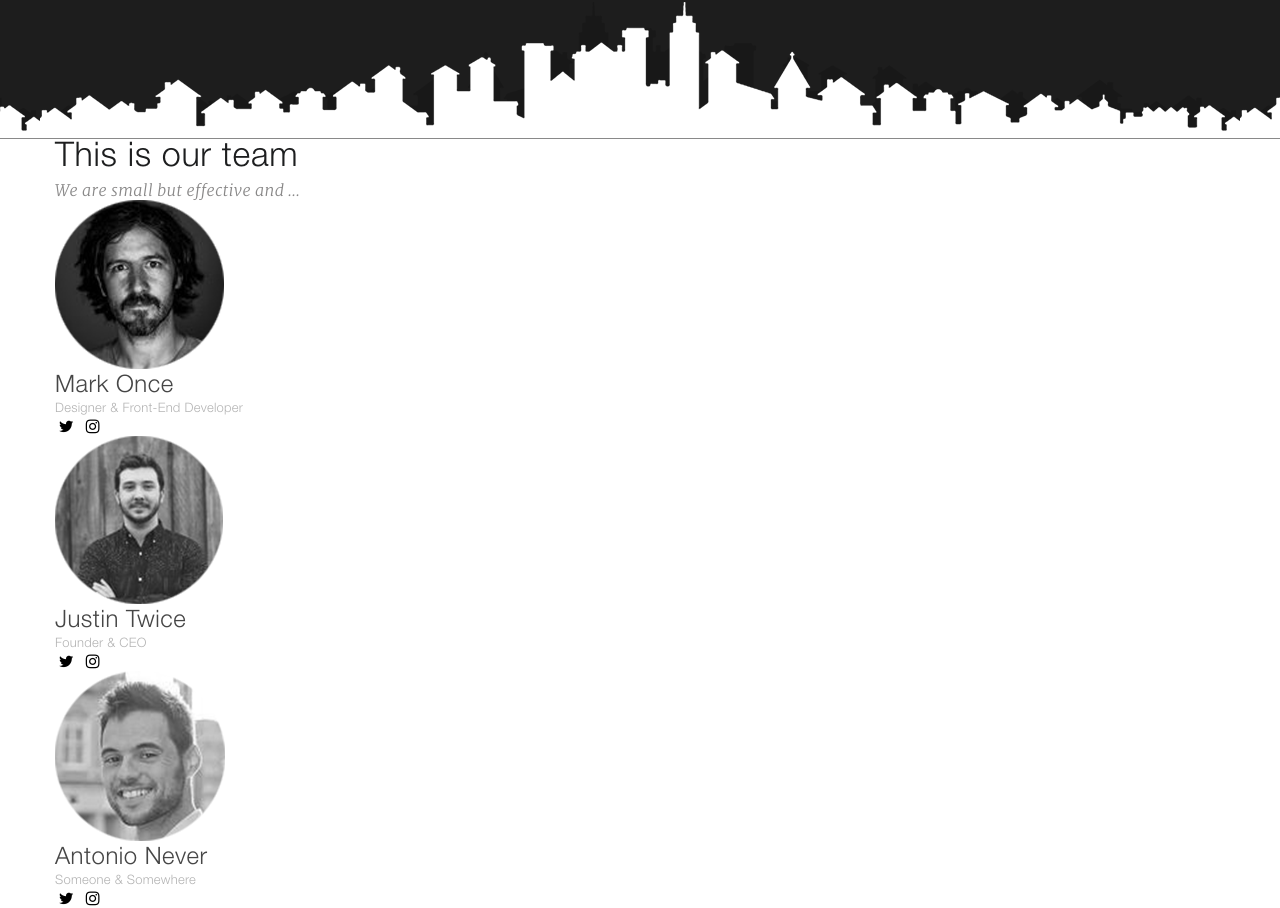
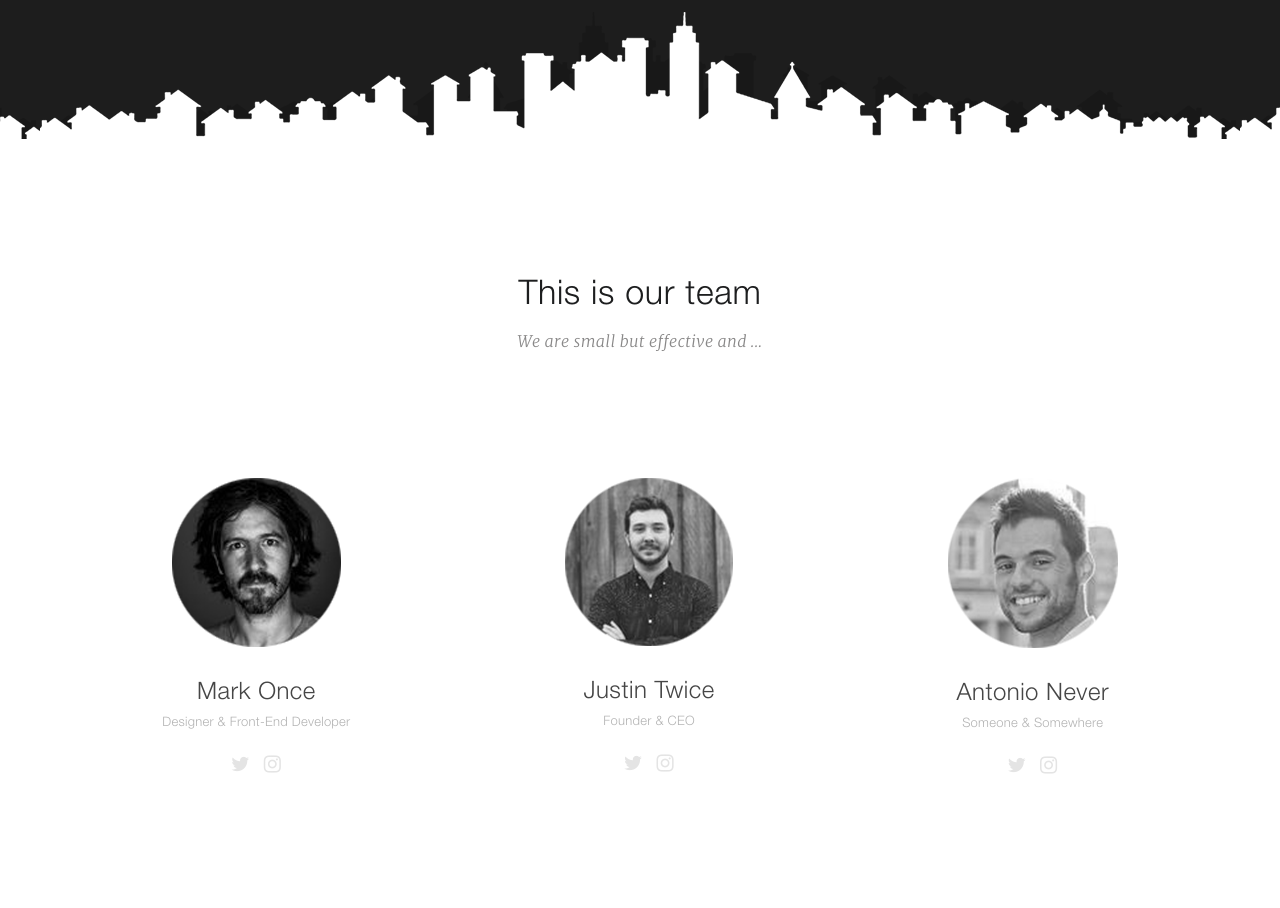
Before and after one commit to ekichakov/WP, a plain HTML site: page index.html in a window 1280 px wide. Shown: the part 1623-2531 px from the top of the page. After the commit the page ends 2507 px from the top, so only its background shows below. Drawn offline with Linux system fonts and the light colour scheme.

Commit message:
Раздел "команда" готов

```diff
--- a/css/style.css
+++ b/css/style.css
@@ -132,8 +132,8 @@ body{
   padding-top: 128px;
   padding-bottom: 271px;
   background:
-    url("/img/buildings__white.png") center bottom repeat-x,
-    url("/img/buildings__dark.png") center bottom repeat-x,
+    url("/img/buildings__white.png") center 101% repeat-x,
+    url("/img/buildings__dark.png") center 101% repeat-x,
     #1d1d1d;
     /* background-size: contain contain; */
 }
@@ -178,6 +178,7 @@ body{
   height: 745px;
 }
 .block__head {
+  text-align: center;
 }
 .block__title {
   font-family: "HelveticaNeueLTProLt", sans-serif;
@@ -186,6 +187,8 @@ body{
   letter-spacing: 0.02em;
   color: #1d1e1f;
   margin: 0;
+  padding-top: 138px;
+  margin-bottom: 13px;
 }
 .block__text {
   font-family: "Merriweather-LightItalic", sans-serif;
@@ -197,10 +200,15 @@ body{
   margin: 0;
 }
 .team__inner {
+  display: flex;
+  justify-content: space-around;
+  padding-top: 127px;
 }
 .team__item {
+  text-align: center;
 }
 .team__item-img {
+  margin-bottom: 29px;
 }
 .team__item-title {
   font-family: "HelveticaNeueLTProLt", sans-serif;
@@ -209,6 +217,7 @@ body{
   letter-spacing: 0.02em;
   color: #464646;
   margin: 0;
+  margin-bottom: 7px;
 }
 .team__item-text {
   font-family: "HelveticaNeueLTProLt", sans-serif;
@@ -217,12 +226,13 @@ body{
   letter-spacing: 0.02em;
   color: #b3b3b3;
   margin: 0;
+  margin-bottom: 21px;
 }
-.team__icon-box {
-  /* font-size: 20px; ВРЕМЯ -4:32 МИНУТЫ..............//////////////////////// */
-
+.team__icon-box a {
+  font-size: 20px;
+  color: #e4e4e4;
+  transition: 0,2s;
 }
-.icon-twitter {
+.team__icon-box a :hover {
+  color: #949494;
 }
-.icon-instagram {
-}
--- a/index.html
+++ b/index.html
@@ -66,30 +66,30 @@
                                 <h3 class="team__item-title">Mark Once</h3>
                                 <p class="team__item-text">Designer & Front-End Developer</p>
                                 <div class="team__icon-box">
-                                    <i class="icon-twitter"></i>
-                                    <i class="icon-instagram"></i>
+                                    <a href="#"><i class="icon-twitter"></i></a>
+                                    <a href="#"><i class="icon-instagram"></i></a>
                                 </div>
                             </div>
-                        </div>
-                        <div class="team__inner">
+
+
                             <div class="team__item">
                                 <img class="team__item-img" src="/img/team2.png" alt="#">
                                 <h3 class="team__item-title">Justin Twice</h3>
                                 <p class="team__item-text">Founder & CEO</p>
                                 <div class="team__icon-box">
-                                    <i class="icon-twitter"></i>
-                                    <i class="icon-instagram"></i>
+                                    <a href="#"><i class="icon-twitter"></i></a>
+                                    <a href="#"><i class="icon-instagram"></i></a>
                                 </div>
                             </div>
-                        </div>
-                        <div class="team__inner">
+
+
                             <div class="team__item">
                                 <img class="team__item-img" src="/img/team3.png" alt="#">
                                 <h3 class="team__item-title">Antonio Never</h3>
                                 <p class="team__item-text">Someone & Somewhere</p>
                                 <div class="team__icon-box">
-                                    <i class="icon-twitter"></i>
-                                    <i class="icon-instagram"></i>
+                                    <a href="#"><i class="icon-twitter"></i></a>
+                                    <a href="#"><i class="icon-instagram"></i></a>
                                 </div>
                             </div>
                         </div>
```
